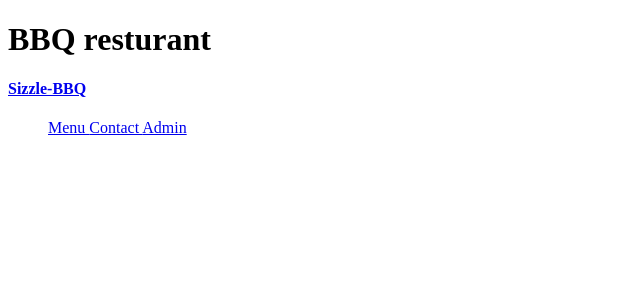
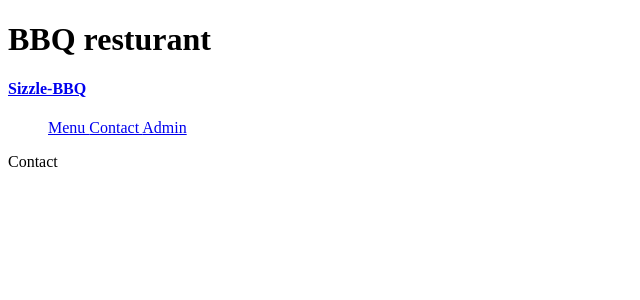
Before and after one commit to tshepi-tech/bbq-resturant, a React (Create React App) app: page /contact in a window 1280 px wide. Shown: the top 300 px of the page, without its empty margins (0-640 px from the left). Built offline with nearby package versions, Linux system fonts and the light colour scheme.

Commit message:
routes setup

```diff
--- a/src/App.jsx
+++ b/src/App.jsx
@@ -1,11 +1,24 @@
+//NPM packages
+import { Route, Routes } from "react-router";
+
 //Project files
-import Navigation from "./components/Navigation";
+import Admin from "./admin/pages/Admin";
+import Contact from "./client/pages/Contact";
+import Home from "./client/pages/Home";
+import Menu from "./client/pages/Menu";
+import Navigation from "./client/components/Navigation";
 
 export default function App() {
   return (
     <div className="App">
       <h1>BBQ resturant</h1>
       <Navigation />
+      <Routes>
+        <Route path="/" element={<Home />} />
+        <Route path="/menu" element={<Menu />} />
+        <Route path="/contact" element={<Contact />} />
+        <Route path="/admin" element={<Admin />} />
+      </Routes>
     </div>
   );
 }
--- /dev/null
+++ b/src/admin/pages/Admin.jsx
@@ -0,0 +1,3 @@
+export default function Admin() {
+  return <div>Admin</div>;
+}
--- a/src/components/Navigation.jsx
+++ b/src/client/components/Navigation.jsx
@@ -8,8 +8,8 @@ export default function Navigation() {
         <h4>Sizzle-BBQ</h4>
       </Link>
       <ul>
-        <NavLink to="Menu">Menu </NavLink>
-        <NavLink to="Contact">Contact </NavLink>
+        <NavLink to="menu">Menu </NavLink>
+        <NavLink to="contact">Contact </NavLink>
         <NavLink to="admin">Admin</NavLink>
       </ul>
     </nav>
--- /dev/null
+++ b/src/client/pages/Contact.jsx
@@ -0,0 +1,3 @@
+export default function Contact() {
+  return <div>Contact</div>;
+}
--- /dev/null
+++ b/src/client/pages/Home.jsx
@@ -0,0 +1,3 @@
+export default function Home() {
+  return <div>Home</div>;
+}
--- /dev/null
+++ b/src/client/pages/Menu.jsx
@@ -0,0 +1,3 @@
+export default function Menu() {
+  return <div>Menu</div>;
+}
```
